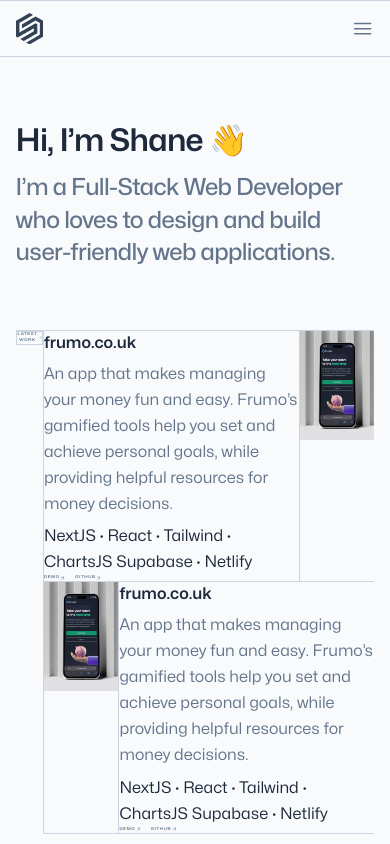
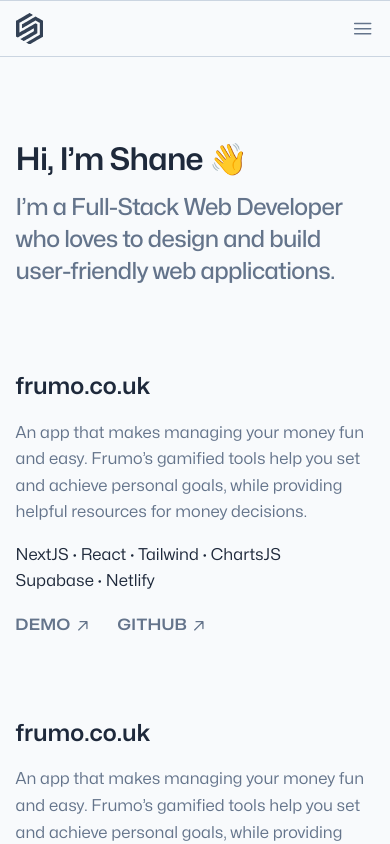
Before and after one commit to shane-downes/portfolio, a Next.js app: page / in a window 390 px wide. Shown: the top 844 px of the page. Built offline with nearby package versions, Linux system fonts and the light colour scheme.

Commit message:
Apply basic mobile styling to ProjectsSection

```diff
--- a/src/componenets/buttons/ButtonSecondary.tsx
+++ b/src/componenets/buttons/ButtonSecondary.tsx
@@ -11,17 +11,17 @@
       href={href}
       target="_blank"
       rel="noopener noreferrer"
-      className="flex items-center gap-[0.2vw] p-0 text-slate-500 dark:text-slate-400"
+      className="flex items-center gap-[1vw] p-0 text-slate-500 dark:text-slate-400 lg:gap-[0.2vw]"
     >
       <p
-        className="translate-y-[0.09vw] text-[1vw] font-semibold tracking-[0.17vw] "
+        className="translate-y-[0.09vw] text-[4vw] font-semibold tracking-[0.17vw] lg:text-[1vw] "
         style={{
           fontStretch: "expanded",
         }}
       >
         {text}
       </p>
-      <ArrowRightIcon className="w-[1.2vw] -rotate-45 stroke-2" />
+      <ArrowRightIcon className="w-[4vw] -rotate-45 stroke-2 lg:w-[1.2vw]" />
     </a>
   );
 };
--- a/src/componenets/sections/HeroSection.tsx
+++ b/src/componenets/sections/HeroSection.tsx
@@ -1,6 +1,6 @@
 export const HeroSection = ({}) => {
   return (
-    <section className="flex h-[70vw] flex-col justify-center gap-[2vw] lg:h-[34vw] lg:gap-[0.5vw] lg:px-[15vw]">
+    <section className="flex h-[80vw] flex-col justify-center gap-[2vw] lg:h-[34vw] lg:gap-[0.5vw] lg:px-[15vw]">
       <h1 className="text-[8vw] font-semibold tracking-tight text-slate-800 dark:text-slate-300 lg:text-[3.2vw]">
         Hi, I’m Shane 👋
       </h1>
--- a/src/componenets/sections/ProjectsSection/ProjectOverview.tsx
+++ b/src/componenets/sections/ProjectsSection/ProjectOverview.tsx
@@ -18,19 +18,23 @@
 export const ProjectOverview = ({ project, mockup }: ProjectOverviewProps) => {
   return (
     <div className="flex">
-      <div className="flex flex-col justify-between border-l-[1px] border-b-[1px] border-slate-300 dark:border-gray-700 lg:p-[2.6vw] lg:pt-[2vw]">
+      <div className="flex flex-col justify-between border-slate-300 dark:border-gray-700 lg:border-l-[1px] lg:border-b-[1px] lg:p-[2.6vw] lg:pt-[2vw]">
         <ProjectSummary
           title={project.title}
           description={project.description}
           stack={project.stack}
         />
-        <div className="flex gap-[2.6vw]">
+        <div className="flex gap-[7vw] lg:gap-[2.6vw]">
           <ButtonSecondary text="DEMO" href={project.demo} />
           <ButtonSecondary text="GITHUB" href={project.github} />
         </div>
       </div>
-      <div className="relative flex flex-col gap-[1.6vw] border-l-[1px] border-b-[1px] border-slate-300  dark:border-gray-700 lg:pl-[2.6vw] lg:pb-[2.6vw] lg:pt-[2.6vw] lg:pr-[15vw]">
-        <Image className="h-[28vw] w-[97vw]" src={mockup} alt="Frumo App" />
+      <div className="relative flex flex-col gap-[1.6vw] border-slate-300 dark:border-gray-700 lg:border-l-[1px] lg:border-b-[1px] lg:pl-[2.6vw] lg:pb-[2.6vw] lg:pt-[2.6vw] lg:pr-[15vw]">
+        <Image
+          className="hidden lg:block lg:h-[28vw] lg:w-[97vw]"
+          src={mockup}
+          alt="Frumo App"
+        />
       </div>
     </div>
   );
--- a/src/componenets/sections/ProjectsSection/ProjectOverviewAlternate.tsx
+++ b/src/componenets/sections/ProjectsSection/ProjectOverviewAlternate.tsx
@@ -21,16 +21,20 @@
 }: ProjectOverviewAlternateProps) => {
   return (
     <div className="flex">
-      <div className="relative flex flex-col gap-[1.6vw] border-l-[1px] border-b-[1px] border-slate-300  dark:border-gray-700 lg:p-[2.6vw]">
-        <Image className="h-[28vw] w-[97vw]" src={mockup} alt="Frumo App" />
+      <div className="relative flex flex-col gap-[1.6vw] border-slate-300 dark:border-gray-700 lg:border-l-[1px] lg:border-b-[1px] lg:p-[2.6vw]">
+        <Image
+          className="hidden lg:block lg:h-[28vw] lg:w-[97vw]"
+          src={mockup}
+          alt="Frumo App"
+        />
       </div>
-      <div className="flex flex-col justify-between border-l-[1px] border-b-[1px] border-slate-300 dark:border-gray-700 lg:pl-[2.6vw] lg:pb-[2.6vw] lg:pt-[2vw] lg:pr-[15vw]">
+      <div className="relative flex flex-col justify-between gap-[1.6vw] border-slate-300 dark:border-gray-700 lg:border-l-[1px] lg:border-b-[1px] lg:pl-[2.6vw] lg:pb-[2.6vw] lg:pt-[2vw] lg:pr-[15vw]">
         <ProjectSummary
           title={project.title}
           description={project.description}
           stack={project.stack}
         />
-        <div className="flex gap-[2.6vw]">
+        <div className="flex gap-[7vw] lg:gap-[2.6vw]">
           <ButtonSecondary text="DEMO" href={project.demo} />
           <ButtonSecondary text="GITHUB" href={project.github} />
         </div>
--- a/src/componenets/sections/ProjectsSection/ProjectSummary.tsx
+++ b/src/componenets/sections/ProjectsSection/ProjectSummary.tsx
@@ -10,14 +10,14 @@
   stack,
 }: ProjectSummaryProps) {
   return (
-    <div className="flex flex-col gap-[1.6vw]">
-      <h2 className="font-semibold text-slate-800 dark:text-slate-300 lg:text-[2.6vw]">
+    <div className="mb-[5vw] flex flex-col gap-[4vw] lg:m-0  lg:gap-[1.6vw]">
+      <h2 className="text-[6vw] font-semibold text-slate-800 dark:text-slate-300 lg:text-[2.6vw]">
         {title}
       </h2>
-      <p className="leading-relaxed text-slate-500 dark:text-slate-400 lg:text-[1.2vw]">
+      <p className="text-[4.2vw] leading-relaxed text-slate-500 dark:text-slate-400 lg:text-[1.2vw]">
         {description}
       </p>
-      <p className="leading-relaxed text-slate-800 dark:text-slate-300 lg:text-[1.1vw]">
+      <p className="pr-[5vw] text-[4.2vw] leading-relaxed text-slate-800 dark:text-slate-300 lg:p-0 lg:text-[1.1vw]">
         {stack}
       </p>
     </div>
--- a/src/componenets/sections/ProjectsSection/ProjectsSection.tsx
+++ b/src/componenets/sections/ProjectsSection/ProjectsSection.tsx
@@ -7,11 +7,11 @@
 export const ProjectsSection = ({}) => {
   const { frumo } = projects;
   return (
-    <section className="mb-96 flex border-t-[1px] border-slate-300 dark:border-gray-700">
-      <div className="lg:pl-[15vw] lg:pr-[2.4vw] lg:pt-[2.4vw]">
+    <section className="mb-96 flex border-slate-300 dark:border-gray-700 lg:border-t-[1px]">
+      <div className="hidden lg:block lg:pl-[15vw] lg:pr-[2.4vw] lg:pt-[2.4vw]">
         <ButtonPrimary text="LATEST WORK" />
       </div>
-      <div className="flex flex-col">
+      <div className="flex flex-col gap-[20vw] lg:gap-0">
         <ProjectOverview project={frumo} mockup={mockupFrumo} />
         <ProjectOverviewAlternate project={frumo} mockup={mockupFrumo} />
       </div>
```
